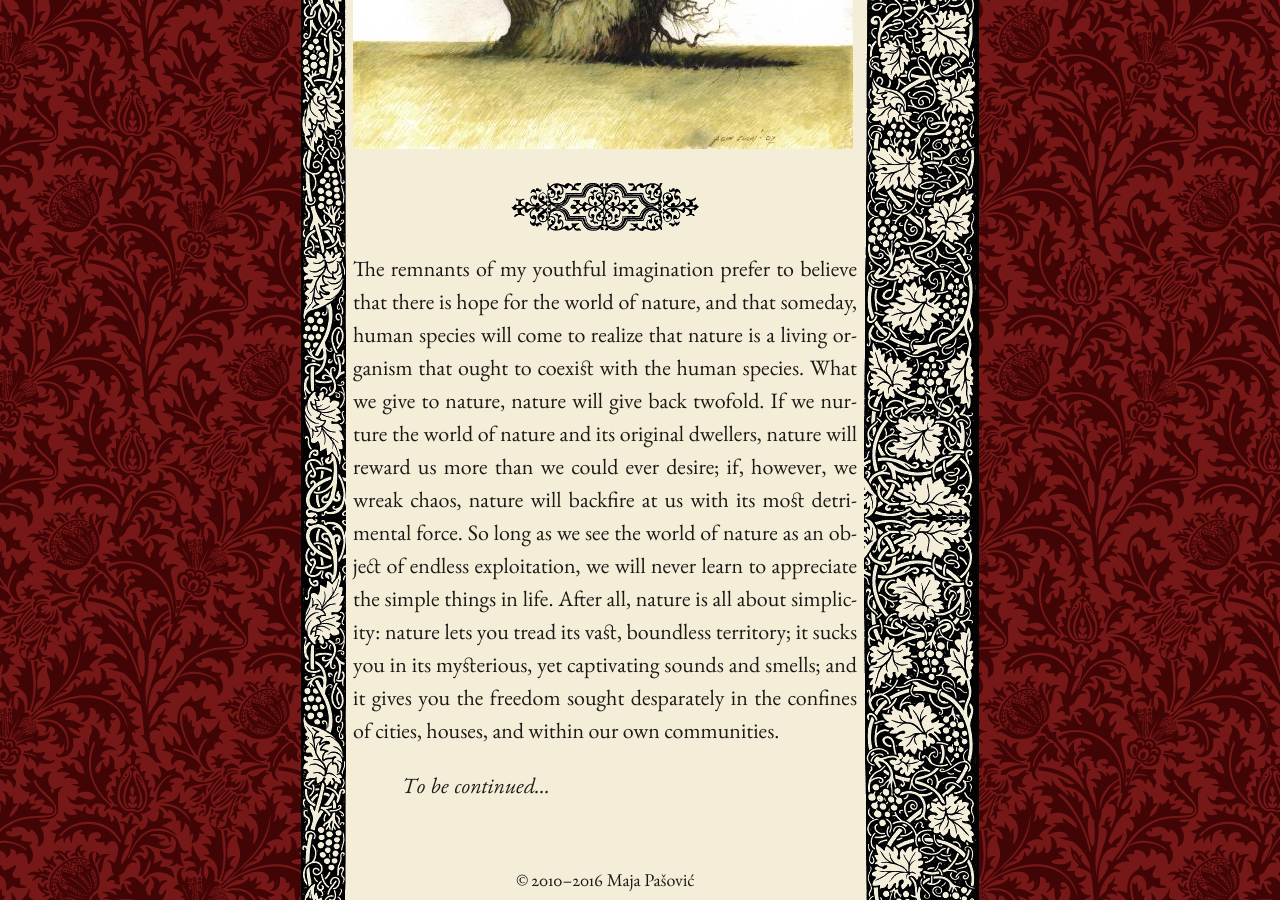
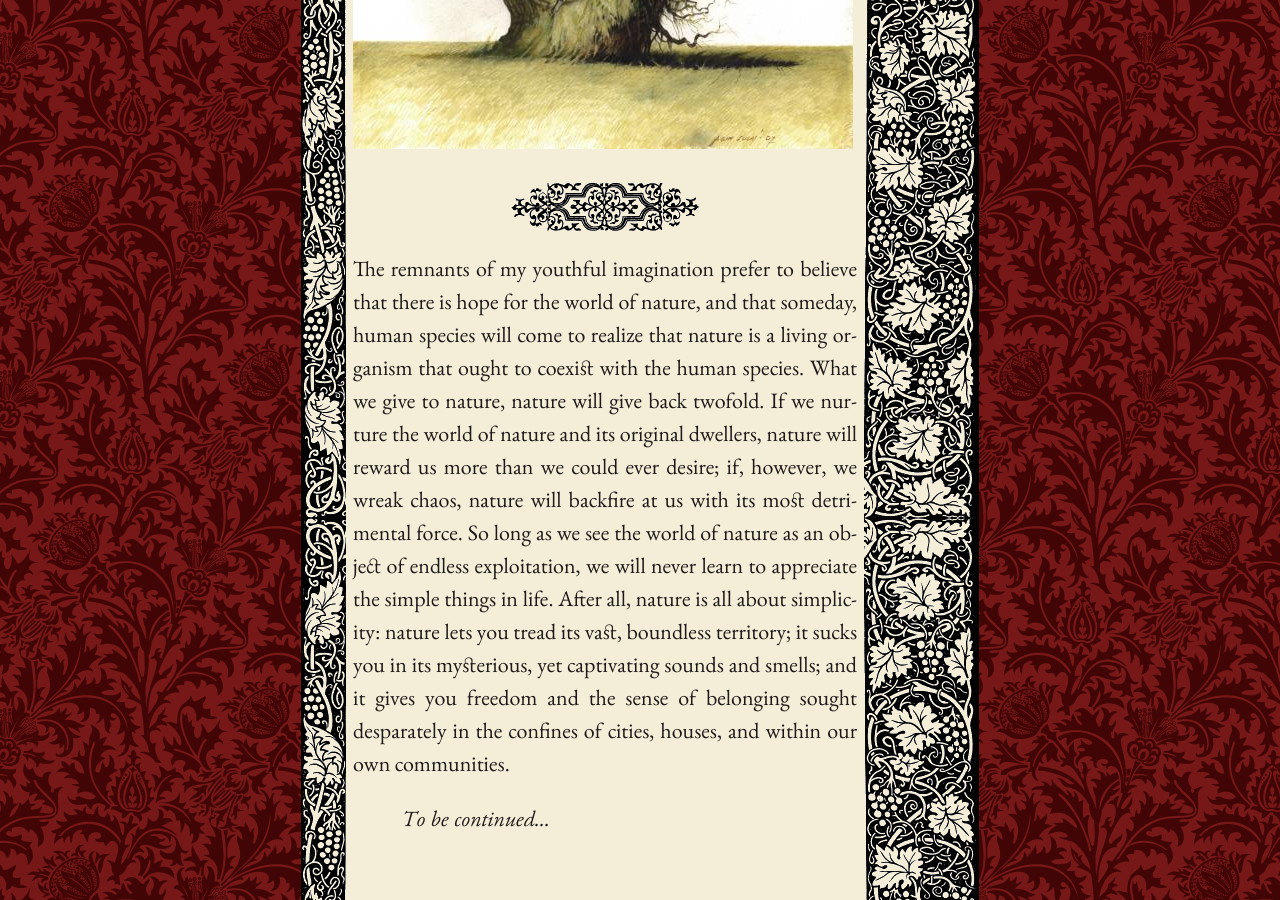
Before and after one commit to mpasovic/majapasovic.org, a Jekyll site: the page built from _posts/2016-07-06-a-lamenting-song-for-fireflies-progressive-destruction-of-the-environment-and-its-consequences.md, in a window 1280 px wide and 900 px high, scrolled down 5404 px. Built offline with Jekyll 4.4.1, drawn with Linux system fonts in a browser that asks for light colours; nearby versions of some CDN libraries.

Commit message:
Updated 2016-07-06-a-lamenting-song-for-fireflies-progressive-destruction-of-the-environment-and-its-consequences.md

```diff
--- a/_posts/2016-07-06-a-lamenting-song-for-fireflies-progressive-destruction-of-the-environment-and-its-consequences.md
+++ b/_posts/2016-07-06-a-lamenting-song-for-fireflies-progressive-destruction-of-the-environment-and-its-consequences.md
@@ -35,6 +35,6 @@
 ![man_and_nature_164025.jpg]({{site.baseurl}}/img/man_and_nature_164025.jpg)
 
 *****
-The remnants of my youthful imagination prefer to believe that there is hope for the world of nature, and that someday, human species will come to realize that nature is a living organism that ought to coexist with the human species. What we give to nature, nature will give back twofold. If we nurture the world of nature and its original dwellers, nature will reward us more than we could ever desire; if, however, we wreak chaos, nature will backfire at us with its most detrimental force. So long as we see the world of nature as an object of endless exploitation, we will never learn to appreciate the simple things in life. After all, nature is all about simplicity: nature lets you tread its vast, boundless territory; it sucks you in its mysterious, yet captivating sounds and smells; and it gives you the freedom sought desparately in the confines of cities, houses, and within our own communities.
+The remnants of my youthful imagination prefer to believe that there is hope for the world of nature, and that someday, human species will come to realize that nature is a living organism that ought to coexist with the human species. What we give to nature, nature will give back twofold. If we nurture the world of nature and its original dwellers, nature will reward us more than we could ever desire; if, however, we wreak chaos, nature will backfire at us with its most detrimental force. So long as we see the world of nature as an object of endless exploitation, we will never learn to appreciate the simple things in life. After all, nature is all about simplicity: nature lets you tread its vast, boundless territory; it sucks you in its mysterious, yet captivating sounds and smells; and it gives you freedom and the sense of belonging sought desparately in the confines of cities, houses, and within our own communities.
 
 *To be continued...*
```
